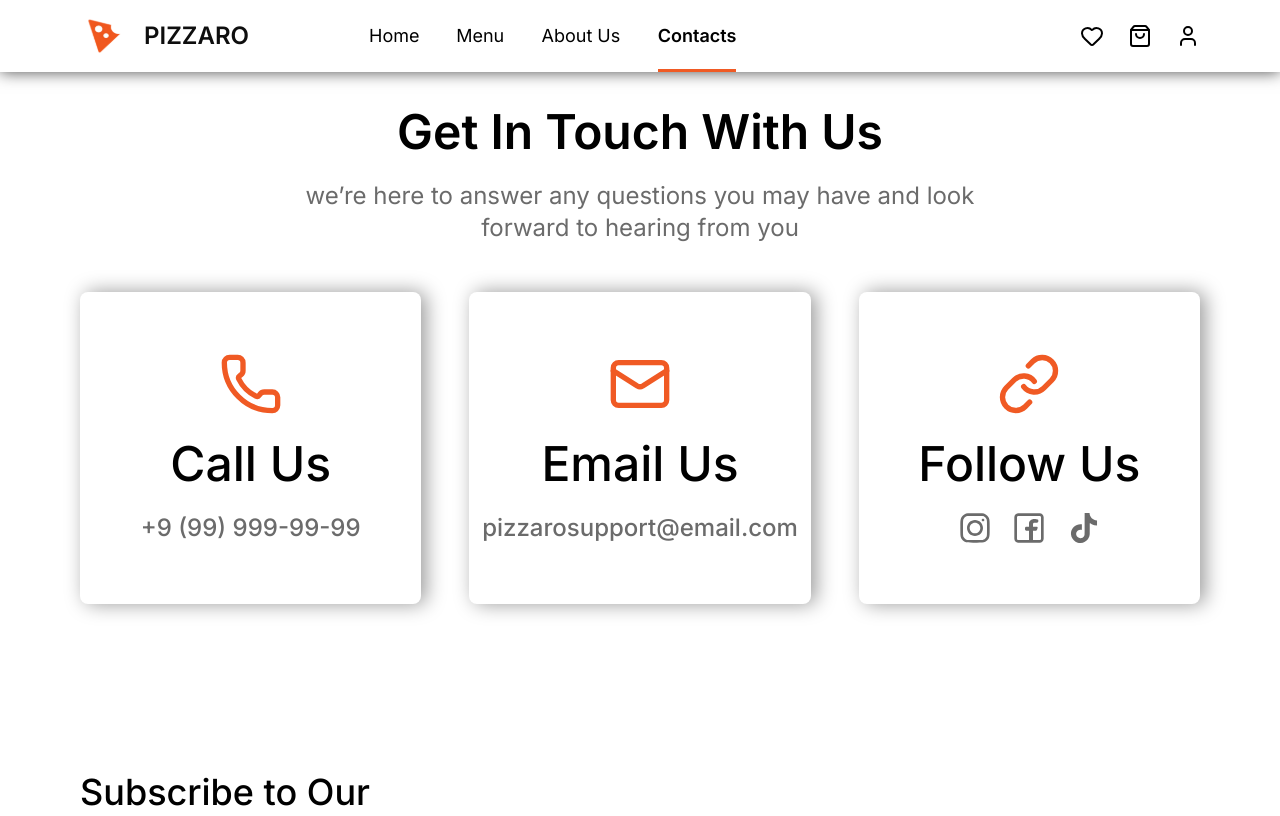
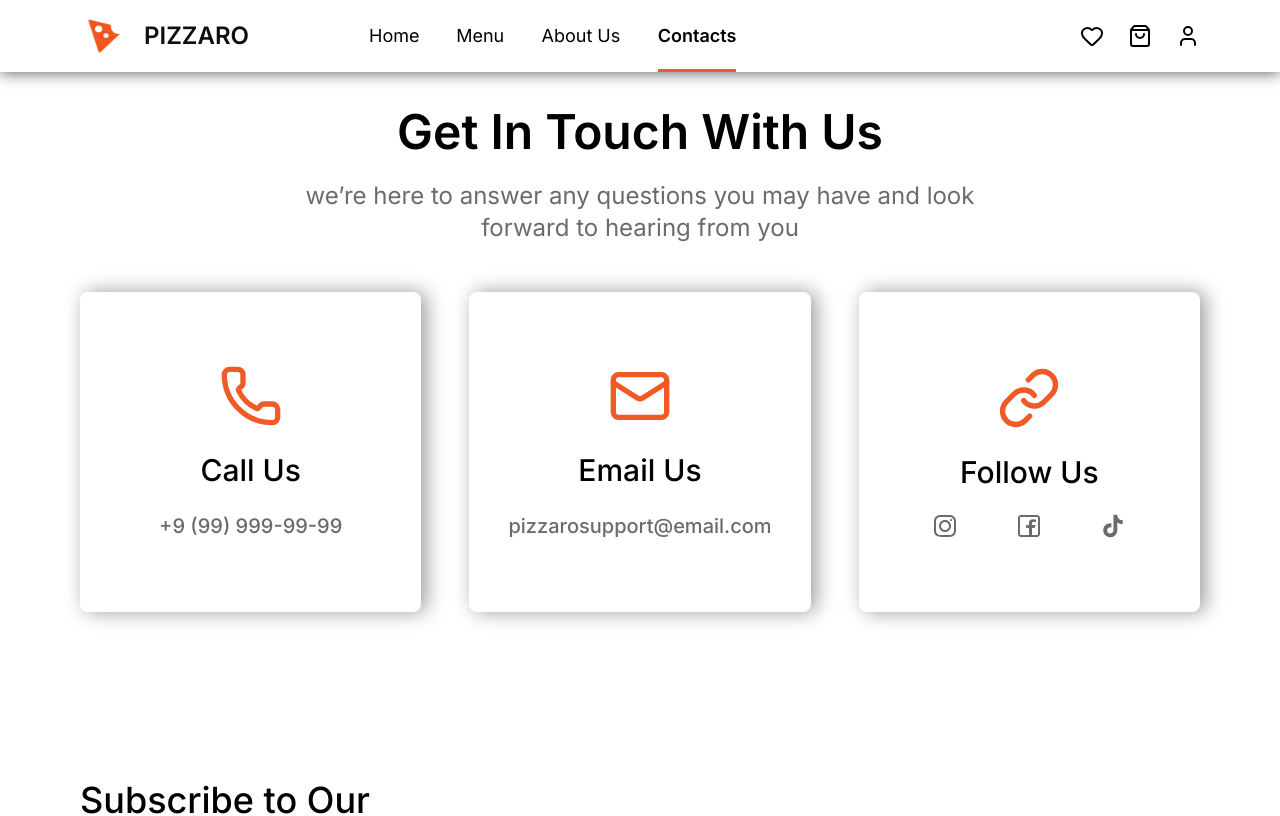
Before and after one commit to Alex-20031003/PIZZARO, a React (Vite) app: page /contacts in a window 1280 px wide. Shown: the top 816 px of the page. Built offline with nearby package versions, Linux system fonts and the light colour scheme.

Commit message:
styles: add and change styles for Contact Card

```diff
--- a/src/widgets/contact-card/ContactCard.tsx
+++ b/src/widgets/contact-card/ContactCard.tsx
@@ -9,17 +9,17 @@ interface ContactCardProps {
 
 export default function ContactCard({ icon: Icon, headline, text }: ContactCardProps) {
   return (
-    <li className='bg-white py-15 flex flex-col items-center gap-6 max-w-100 w-full rounded-lg shadow-[5px_0_20px_rgba(0,0,0,0.4)]'>
+    <li className='bg-white flex flex-col items-center justify-center gap-6 2xl:max-w-120 max-w-90 sm:h-80 h-70 w-full rounded-lg shadow-[5px_0_20px_rgba(0,0,0,0.4)]'>
       <Icon stroke='#F05A24' size={64} />
-      <h2 className='text-5xl tracking-[2%] font-medium'>{headline}</h2>
-      { text && (<p className='text-2xl font-medium text-[#6b6b6b] hover:text-(--primary) transition-colors duration-300 ease-in-out cursor-pointer'>{text}</p> )}
+      <h2 className='2xl:text-5xl xl:text-3xl sm:text-5xl text-3xl  tracking-[2%] font-medium'>{headline}</h2>
+      { text && (<p className='2xl:text-2xl xl:text-xl sm:text-2xl text-base font-medium text-[#6b6b6b] hover:text-(--primary) transition-colors duration-300 ease-in-out cursor-pointer'>{text}</p> )}
 
       {!text && (
-        <ul className='flex flex-row w-full items-center justify-between px-25'>
+        <ul className='flex flex-row w-full items-center justify-center sm:gap-15 gap-10 mx-auto'>
           {SOCIAL_ITEMS.map(({ to, icon: Icon, label }) => (
             <li key={to}>
               <a href={to} aria-label={label} target="_blank" rel='noopener noreferrer' className='text-[#6b6b6b] hover:text-(--primary) transition-colors duration-300'>
-                <Icon className='w-8 h-8' />
+                <Icon className='2xl:w-8 2xl:h-8 w-6 h-6' />
               </a>
             </li>
           ))}
```
